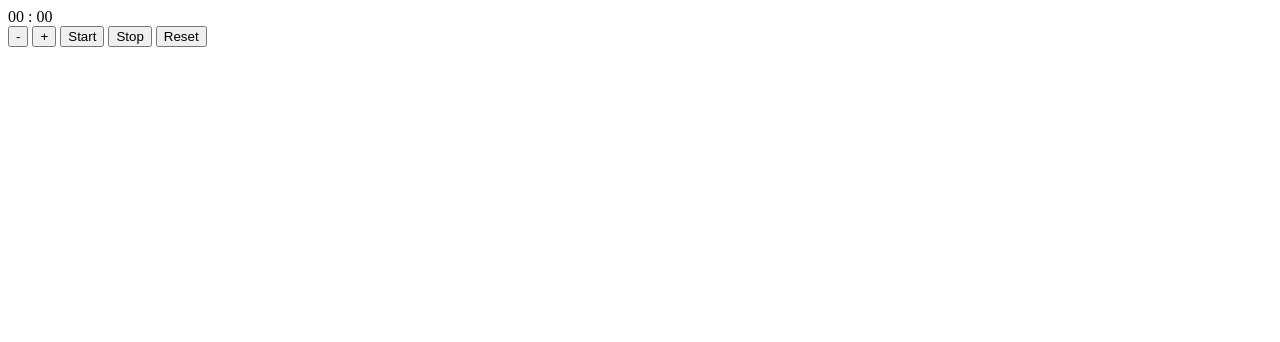
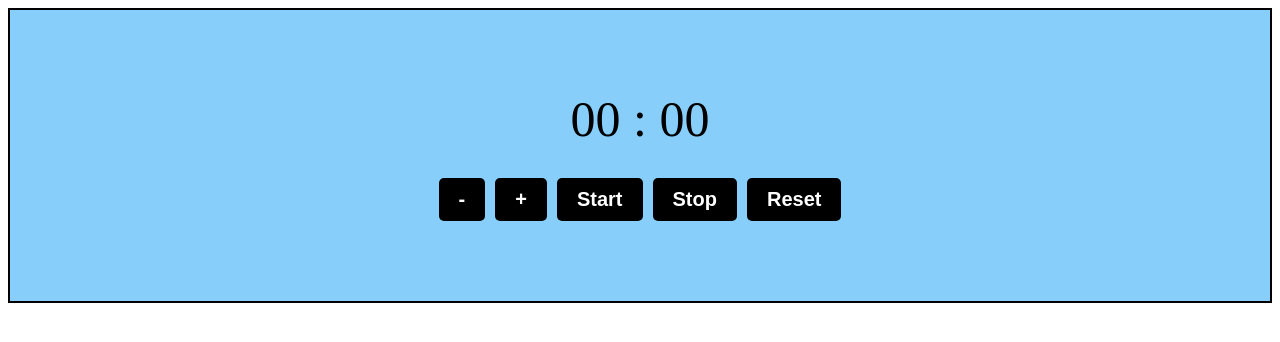
Before and after one commit to ooyabu2001/WebStudy, a plain HTML site: page index.html in a window 1280 px wide. Drawn offline with Linux system fonts and the light colour scheme.

Commit message:
CSSの記述完成

```diff
--- a/style.css
+++ b/style.css
@@ -1,11 +1,38 @@
-counte {
+.counter {
+    display:flex;
+    flex-direction:column;
+    align-items:center;
+    padding: 80px;
+    border:2px solid #000;
+    background-color:#87CEFA;
+}
+.counter-display{
+    font-size: 50px;
+    text-align:center;
+
 
 }
-counter-number js-min{}
-counter-colon{}
-counter-number js-sec{}
-button js-buttonbutton{}
-button js-buttonbutton{}
-buttonbuttonjs-start{}
-buttonbuttonjs-stop{}
-buttonbuttonjs-reset{}
+.counter-colon{
+    font-size: 50px;
+
+}
+.button-group{
+    display:flex;
+    align-items:center;
+    margin-top:30px;
+}
+.button{
+    margin:0 5px;
+    padding:10px 20px;
+    font-size:20px;
+    border:0;
+    color:#fff;
+    background-color:#000;
+    font-weight:bold;
+    border-radius:5px;
+    cursor:pointer;
+}
+button:hover{
+    opacity:0.8;
+    transition:0.25s;
+}
```
